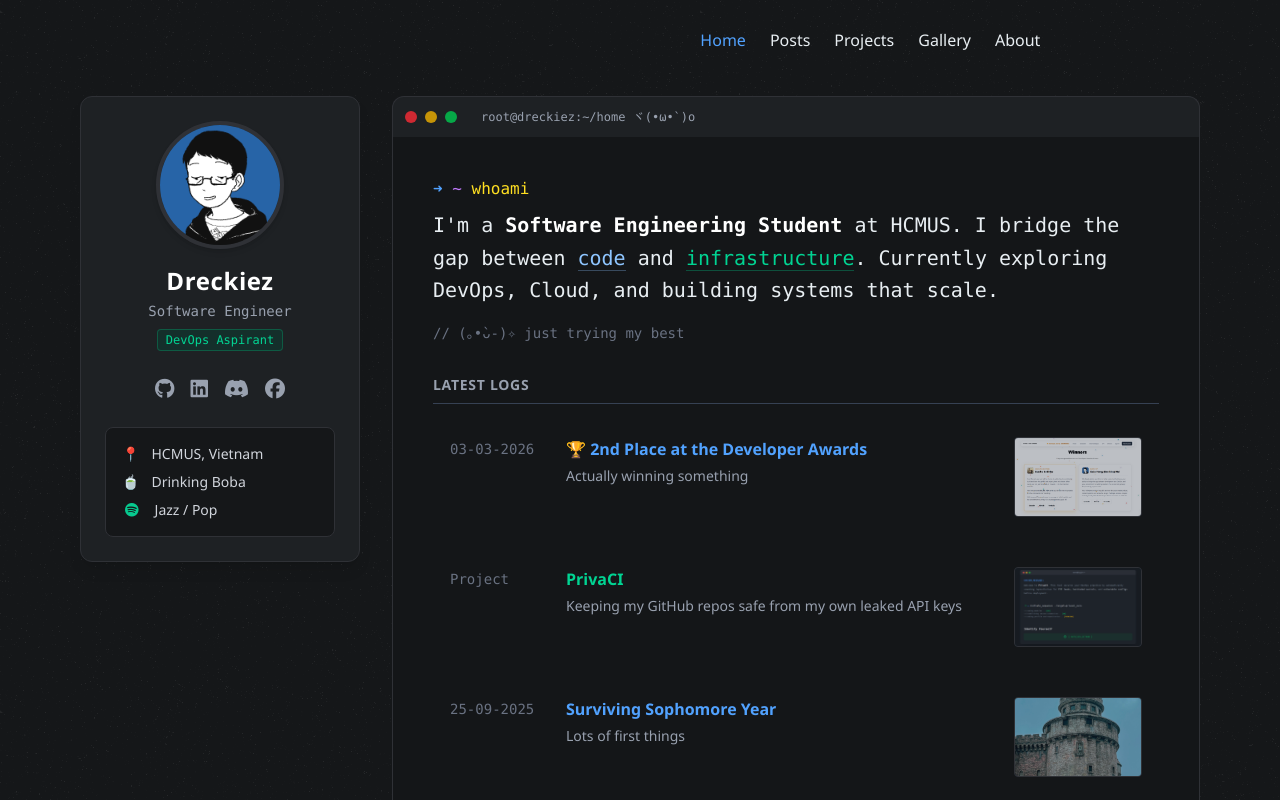
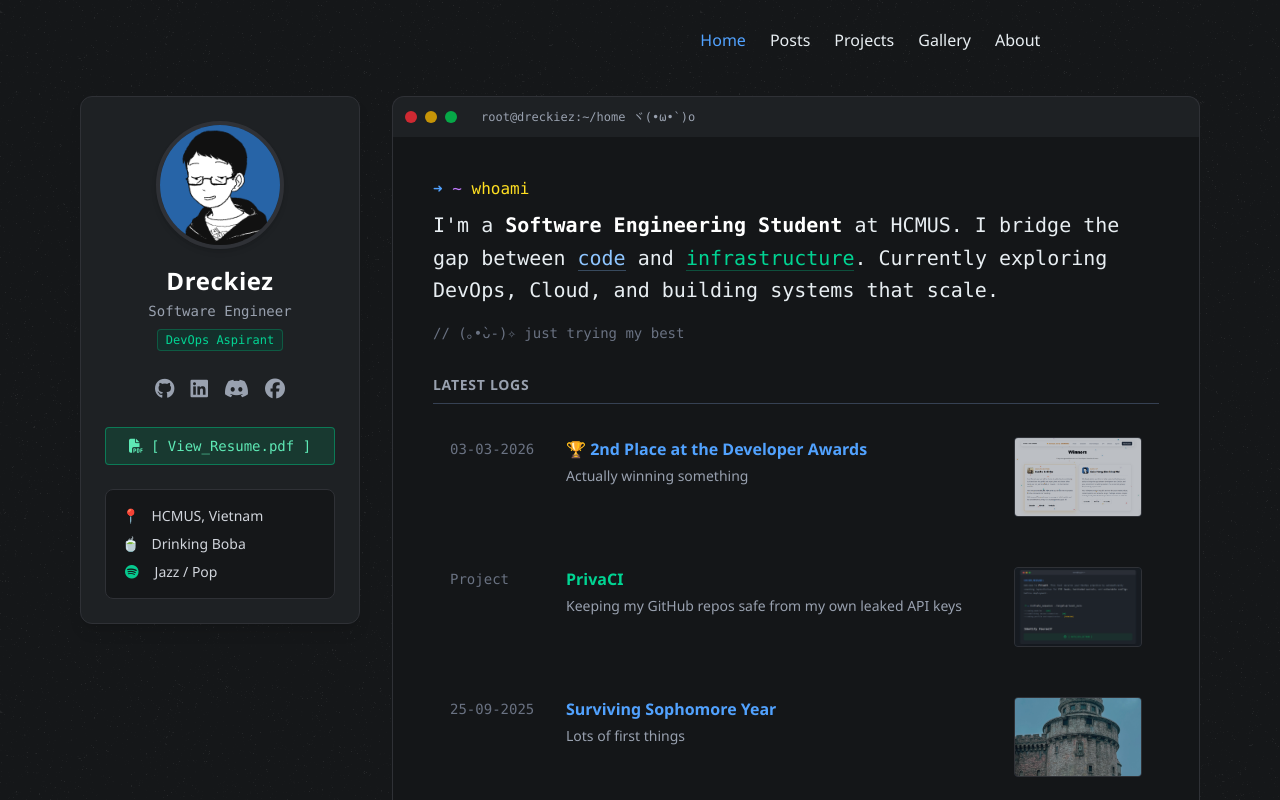
Before and after one commit to Dreckiez/dreckiez.github.io, a React (Vite) app in the folder DevWeb/: page / in a window 1280 px wide. Shown: the top 800 px of the page. Built offline with nearby package versions, Linux system fonts and the light colour scheme.

Commit message:
add: resume view

```diff
--- a/DevWeb/src/components/ProfileCard.tsx
+++ b/DevWeb/src/components/ProfileCard.tsx
@@ -27,8 +27,17 @@ const ProfileCard = () => {
                     ))}
                 </div>
 
+                <a
+                    href="https://drive.google.com/file/d/1ZJgOsmYyWD2c7UnU54LsDvMaFCnxWNVC/view?usp=sharing"
+                    target="_blank"
+                    rel="noopener noreferrer"
+                    className="mt-6 flex items-center justify-center gap-2 w-full bg-emerald-600/20 text-emerald-300 border border-emerald-500/50 px-4 py-2 rounded text-sm hover:bg-emerald-600/30 transition-colors font-mono cursor-pointer"
+                >
+                    <i className="fa-solid fa-file-pdf"></i> [ View_Resume.pdf ]
+                </a>
+
                 {/* Status Widget */}
-                <div className="bg-[#151719] rounded-lg p-4 text-sm border border-[#2f3136]">
+                <div className="bg-[#151719] mt-6 rounded-lg p-4 text-sm border border-[#2f3136]">
                     <div className="flex items-center gap-3 mb-2 text-gray-300">
                         <span className="text-red-400">📍</span>
                         <span>HCMUS, Vietnam</span>
```
Also changed, not shown: 1 other file (tests, documents, lock files or other folders).
